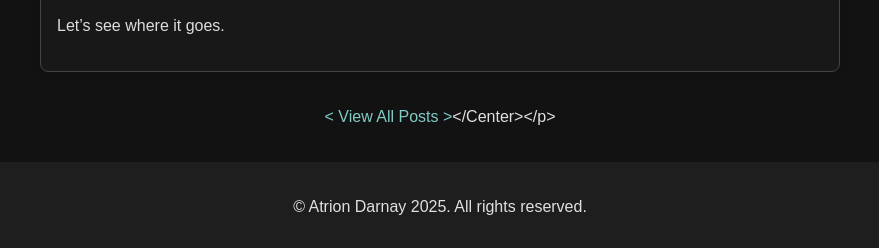
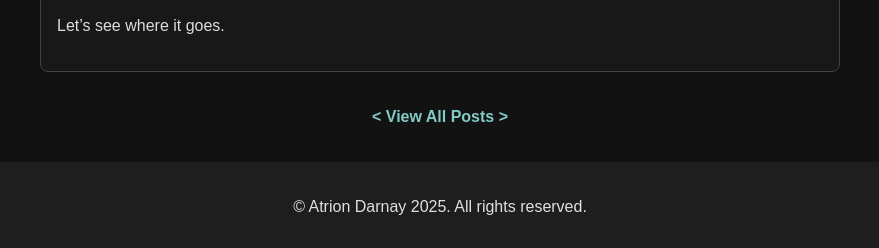
Before and after one commit to Atrion/atrion-blog, a Jekyll site: the page built from index.md, in a window 1280 px wide and 900 px high, scrolled down 2106 px. Shown: the part 649-897 px from the top of the window, without its empty margins (200-1079 px from the left). Built offline with Jekyll 4.4.1, drawn with Linux system fonts in a browser that asks for light colours.

Commit message:
Update index.md

```diff
--- a/index.md
+++ b/index.md
@@ -14,4 +14,6 @@ permalink: /
 </div>
 {% endfor %}
 
-<p><center><a href="/blog/blog/">< View All Posts ></a></Center></p>
+<p style="text-align: center;">
+  <a href="/blog/blog/" style="text-decoration: none; font-weight: bold;">&lt; View All Posts &gt;</a>
+</p>
```
